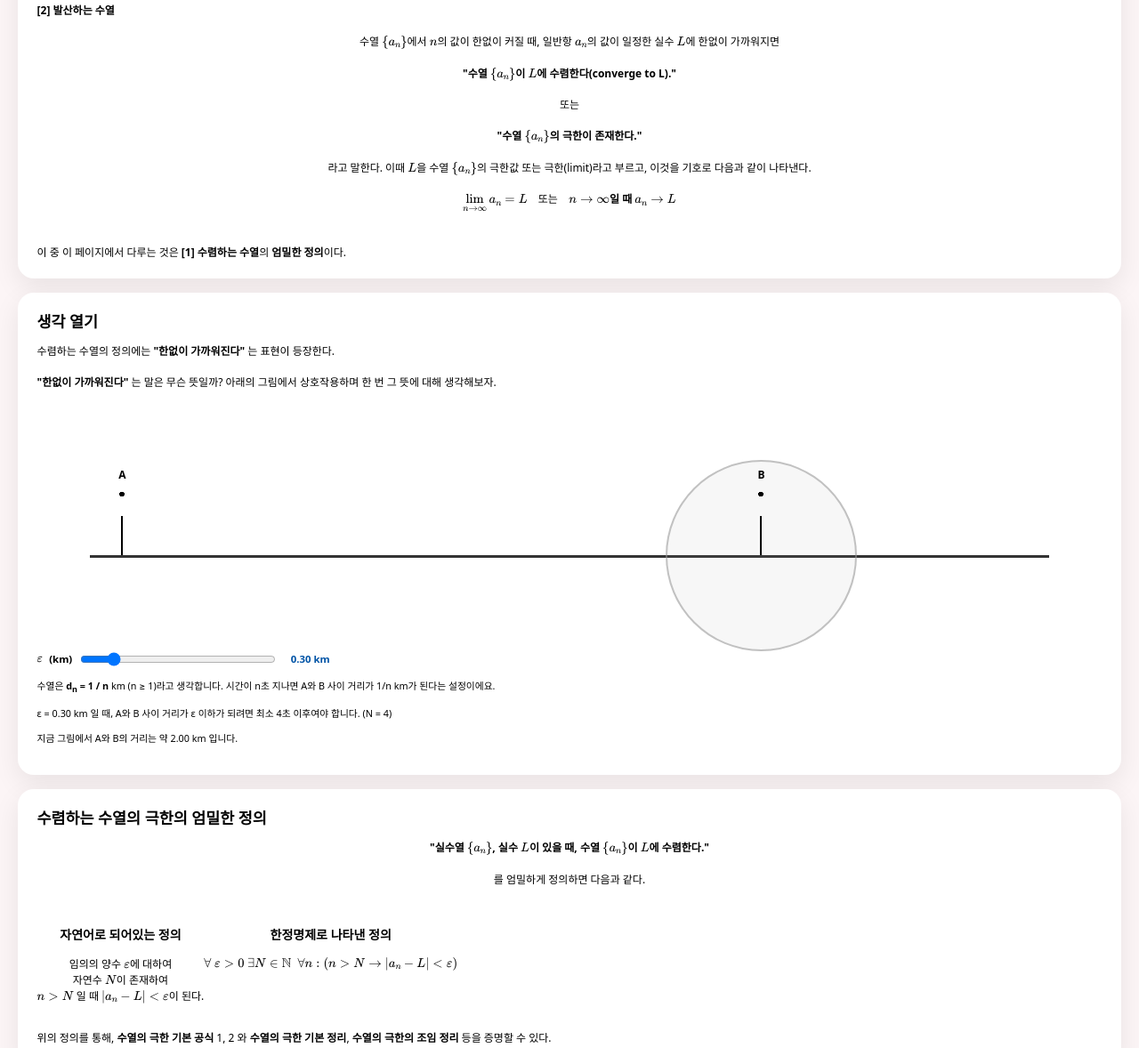
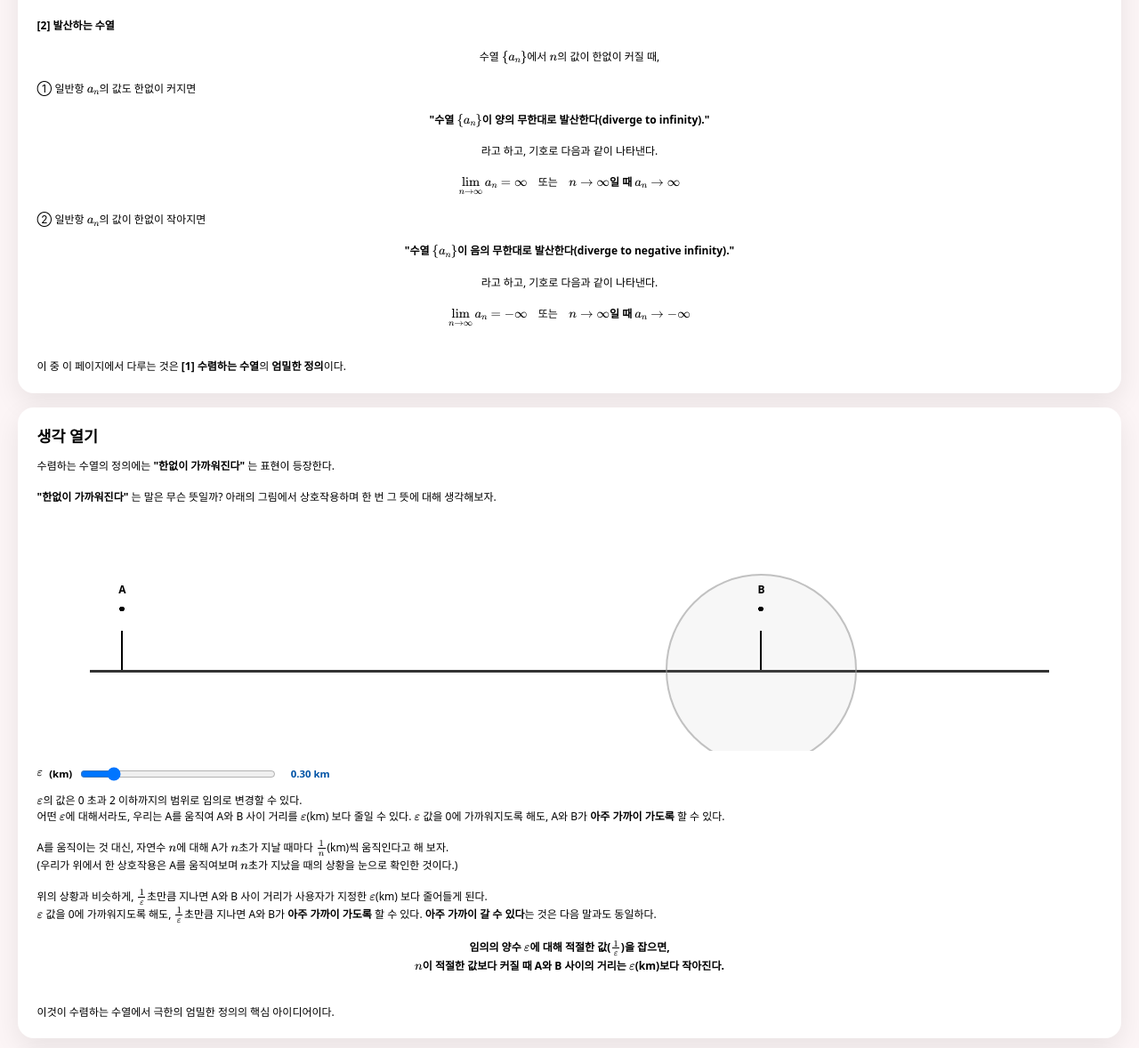
Before and after one commit to Kim-yeonjin09/epsilonNdelta, a plain HTML site: page index.html in a window 1280 px wide. Shown: the part 586-1764 px from the top of the page at 89% size. Drawn offline with nearby package versions, Linux system fonts and the light colour scheme; some packages are replaced by stand-ins of ours.

Commit message:
update all

```diff
--- a/index.html
+++ b/index.html
@@ -35,7 +35,7 @@
 <section id="HOME" >
 <div class="wrapper">
     <div class="panel">
-        <h1> 들어가며 </h1>
+        <h1> 들어가며 </h1><br>
         <h3>수열의 극한</h3>
 
         수열의 극한에 대해 처음 공부할 때, 우리는 다음과 같은 정의를 배운다.
@@ -57,17 +57,26 @@
         <br><br>
         <b>[2] 발산하는 수열</b><br><br>
         <div style="text-align: center;">
-            수열 $\{a_n\}$에서 $n$의 값이 한없이 커질 때, 일반항 $a_n$의 값이 일정한 실수 $L$에 한없이 가까워지면
+            수열 $\{a_n\}$에서 $n$의 값이 한없이 커질 때, <br><br>
+
+            <div style="text-align:left;">① 일반항 $a_n$의 값도 한없이 커지면</div>
+            <br>
+            <b>
+                "수열 $\{a_n\}$이 양의 무한대로 발산한다(diverge to infinity)."
+            </b> <br><br>
+            라고 하고, 기호로 다음과 같이 나타낸다.<br><br>
+            <b>$\lim\limits_{n \to \infty} a_n = \infty$</b> &ensp; 또는  &ensp; <b>${n \to \infty}$일 때 ${a_n \to \infty}$</b>
+
             <br><br>
+
+            <div style="text-align:left;">② 일반항 $a_n$의 값이 한없이 작아지면</div>
+            <br>
             <b>
-                "수열 $\{a_n\}$이 $L$에 수렴한다(converge to L)."
+                "수열 $\{a_n\}$이 음의 무한대로 발산한다(diverge to negative infinity)."
             </b> <br><br>
-            또는<br><br>
-            <b>
-                "수열 $\{a_n\}$의 극한이 존재한다."
-            </b> <br><br>
-            라고 말한다. 이때 $L$을 수열 $\{a_n\}$의 극한값 또는 극한(limit)라고 부르고, 이것을 기호로 다음과 같이 나타낸다. <br><br>
-            <b>$\lim\limits_{n \to \infty} a_n = L$</b> &ensp; 또는  &ensp; <b>${n \to \infty}$일 때 ${a_n \to L}$</b>
+            라고 하고, 기호로 다음과 같이 나타낸다.<br><br>
+            <b>$\lim\limits_{n \to \infty} a_n = -\infty$</b> &ensp; 또는  &ensp; <b>${n \to \infty}$일 때 ${a_n \to -\infty}$</b>
+
         </div>
         <br><br>
         이 중 이 페이지에서 다루는 것은 <b> [1] 수렴하는 수열</b>의 <b>엄밀한 정의</b>이다.
@@ -119,10 +128,28 @@
       </div>
 
       <div class="info">
-        <p>수열은 <strong>d<sub>n</sub> = 1 / n</strong> km (n ≥ 1)라고 생각합니다. 시간이 n초 지나면 A와 B 사이 거리가 1/n km가 된다는 설정이에요.</p>
+        <!--<p>수열은 <strong>d<sub>n</sub> = 1 / n</strong> km (n ≥ 1)라고 생각합니다. 시간이 n초 지나면 A와 B 사이 거리가 1/n km가 된다는 설정이에요.</p>-->
         <p id="nInfo"></p>
         <p id="currentDist"></p>
       </div>
+
+      $\varepsilon$의 값은 0 초과 2 이하까지의 범위로 임의로 변경할 수 있다.<br>
+      어떤 $\varepsilon$에 대해서라도, 우리는 A를 움직여 A와 B 사이 거리를 $\varepsilon$(km) 보다 줄일 수 있다. $\varepsilon$ 값을 0에 가까워지도록 해도, A와 B가 <b>아주 가까이 가도록</b> 할 수 있다. <br><br>
+
+      A를 움직이는 것 대신, 자연수 $n$에 대해 A가 $n$초가 지날 때마다 $\frac{1}{n}$(km)씩 움직인다고 해 보자. <br>
+      (우리가 위에서 한 상호작용은 A를 움직여보며 $n$초가 지났을 때의 상황을 눈으로 확인한 것이다.) <br><br>
+      위의 상황과 비슷하게, $\frac{1}{\varepsilon}$초만큼 지나면 A와 B 사이 거리가 사용자가 지정한 $\varepsilon$(km) 보다 줄어들게 된다. <br>
+      $\varepsilon$ 값을 0에 가까워지도록 해도, $\frac{1}{\varepsilon}$초만큼 지나면 A와 B가 <b>아주 가까이 가도록</b> 할 수 있다.
+
+        <b> 아주 가까이 갈 수 있다</b>는 것은 다음 말과도 동일하다. <br><br>
+      <div style="text-align: center">
+        <b>
+            임의의 양수 $\varepsilon$에 대해 적절한 값($\frac{1}{\varepsilon}$)을 잡으면,<br>
+            $n$이 적절한 값보다 커질 때 A와 B 사이의 거리는 $\varepsilon$(km)보다 작아진다.
+        </b>
+      </div>
+      <br><br>
+      이것이 수렴하는 수열에서 극한의 엄밀한 정의의 핵심 아이디어이다.
     </div>
   </div>
 
@@ -135,6 +162,7 @@
     <div class="panel">
         <div>
         <h1> 수렴하는 수열의 극한의 엄밀한 정의 </h1>
+        <br>
         <!--<h3>수렴하는 수열의 극한의 엄밀한 정의</h3>-->
         <div>
 
@@ -143,16 +171,17 @@
             <br><br>
             를 엄밀하게 정의하면 다음과 같다. <br><br>
 
-            <div style="display: flex;">
-                <div style="display: block; text-align: center;">
+            <div class="def-row">
+                <div class="def-col def-col-left">
                     <h3>자연어로 되어있는 정의</h3>
                     임의의 양수 $\varepsilon$에 대하여<br>
                     자연수 $N$이 존재하여<br>
                     $n>N$ 일 때 $|a_n-L|<\varepsilon$이 된다.<br>
                 </div>
                 <br>
-                <div style="display: block; text-align: center;">
+                <div class="def-col def-col-right">
                     <h3>한정명제로 나타낸 정의</h3>
+                    <br>
                     $\forall~\varepsilon>0 ~\exists N\in\mathbb{N}~~\forall n:(n>N \rightarrow |a_n-L|<\varepsilon)$<br>
                 </div>
             </div>
@@ -168,6 +197,7 @@
     </section>
 </div>
 
+<!--JS 코드-->
   <script>
     (function () {
       const scene       = document.getElementById("scene");
@@ -222,20 +252,6 @@
         const eps = parseFloat(epsSlider.value);
         let radiusPx = eps * scale;
 
-        // ε = 0일 때: 원은 점처럼 만들고, N 계산은 하지 않음
-        if (eps <= 0) {
-            radiusPx = 0;
-            epsCircle.style.width  = "0px";
-            epsCircle.style.height = "0px";
-            epsCircle.style.left   = Bx + "px";
-            epsCircle.style.top    = baselineY + "px";
-
-            epsValue.textContent = "0.00 km";
-            nInfo.textContent =
-            "ε = 0 km 인 경우, ε–N 정의에서는 허용되지 않습니다. 항상 ε > 0 이어야 합니다.";
-            return;
-        }
-
         // ε > 0일 때는 원 정상 표시 + N 계산
         epsCircle.style.width  = radiusPx * 2 + "px";
         epsCircle.style.height = radiusPx * 2 + "px";
@@ -245,9 +261,9 @@
         epsValue.textContent = eps.toFixed(2) + " km";
 
         const N = Math.max(1, Math.ceil(1 / eps));
-        nInfo.textContent =
-            `ε = ${eps.toFixed(2)} km 일 때, A와 B 사이 거리가 ε 이하가 되려면 ` +
-            `최소 ${N}초 이후여야 합니다. (N = ${N})`;
+        //nInfo.textContent =
+            //`ε = ${eps.toFixed(2)} km 일 때, A와 B 사이 거리가 ε 이하가 되려면 ` +
+            //`최소 ${N}초 이후여야 합니다. (N = ${N})`;
         }
 
 
@@ -259,8 +275,8 @@
       function updateCurrentDist() {
         const Ax = A.offsetLeft;
         const distKm = Math.max(0, (Bx - Ax) / scale);
-        currentDist.textContent =
-          `지금 그림에서 A와 B의 거리는 약 ${distKm.toFixed(2)} km 입니다.`;
+        //currentDist.textContent =
+          //`지금 그림에서 A와 B의 거리는 약 ${distKm.toFixed(2)} km 입니다.`;
       }
 
       // ----- A 드래그 -----
--- a/style.css
+++ b/style.css
@@ -93,10 +93,12 @@ header {
 
     /* ====== 장면 영역 ====== */
     .scene {
-      position: relative;
-      margin-top: 1.4rem;
-      height: 260px;
+    position: relative;
+    margin-top: 1.4rem;
+    height: 260px;
+    overflow: hidden;
     }
+
 
     .baseline {
       position: absolute;
@@ -219,3 +221,22 @@ footer {
     text-align: center;
     font-weight: bold;*/
 }
+
+.def-row {
+  display: flex;
+  justify-content: center;
+  align-items: stretch;
+  gap: 0;
+  margin: 2rem 0 1rem;
+}
+
+.def-col {
+  flex: 1;
+  text-align: center;
+  padding: 0 1.5rem;
+  box-sizing: border-box;
+}
+
+.def-col-left {
+  border-right: 2px solid #ddd;
+}
```
